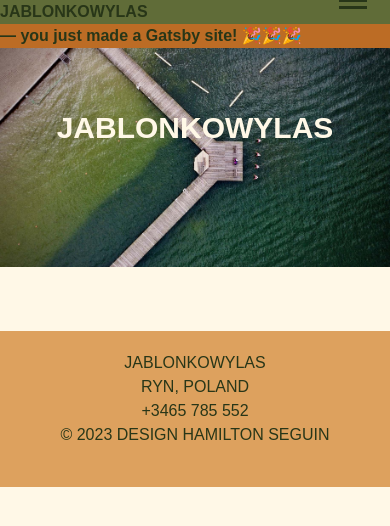
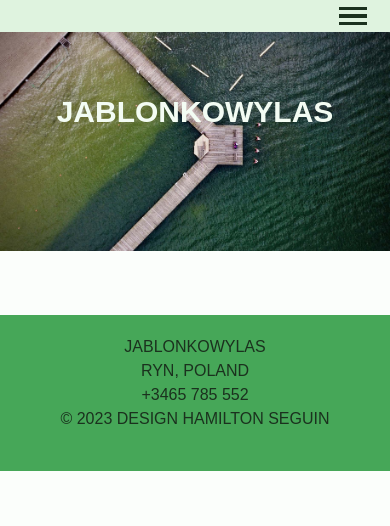
Before and after one commit to hamilton-seguin/jablonkowylas, a Gatsby site: page / in a window 390 px wide. Built offline with nearby package versions, Linux system fonts and the light colour scheme; Gatsby itself is replaced by a stand-in of ours.

Commit message:
implement new color theme

```diff
--- a/src/components/layout/Footer.tsx
+++ b/src/components/layout/Footer.tsx
@@ -7,7 +7,7 @@ export const Footer = () => {
       id="contactUs"
       className="mt-16"
     >
-      <div className="flex flex-col text-center bg-secondary pb-10 pt-5">
+      <div className="flex flex-col text-center bg-grass9 pb-10 pt-5">
         <div className="uppercase">
           <p>JABLONKOWYLAS</p>
           <p>Ryn, Poland</p>
--- a/src/components/layout/Navigation.tsx
+++ b/src/components/layout/Navigation.tsx
@@ -7,30 +7,30 @@ import { MenuContext, menuStateEnum } from "../../utils/context";
 import { Hamburger } from "./Hamburger";
 
 export const Navigation = () => {
-  const { menuState, setMenuState } = useContext(MenuContext);
-
+  const { setMenuState } = useContext(MenuContext);
   const openMenu = () => {
     setMenuState(menuStateEnum.isOpen);
-
   };
-
   const closeMenu = () => {
     setMenuState(menuStateEnum.isClose);
   };
 
-
   return (
-    <nav id="Nav" className="z-10 w-full max-w-[100vw]">
+    <nav id="Nav" className="z-10 w-full max-w-[100vw] bg-grass4 py-4">
       <div className="flex items-center justify-center">
-        <div className="lg:flex flex-1 justify-evenly hidden uppercase">
-          <Link to="/houses-huts" title="Houses & Shacks">Houses & Hut</Link>
-          <Link to="/#" title="Prices & Availability">
+        <div className="lg:flex flex-1 justify-evenly hidden uppercase ">
+          <Link to="/houses-huts" title="Houses & Shacks"
+          className="hover:bg-grass6">Houses & Hut</Link>
+          <Link to="/#" title="Prices & Availability"
+          className="hover:bg-grass6">
           Prices & Availability
           </Link>
-          <Link to="/#" title="Our Neighborhood">
+          <Link to="/#" title="Our Neighborhood"
+          className="hover:bg-grass6">
           Our Neighborhood
           </Link>
-          <Link to="/#" title="Contact us">Contact us</Link>
+          <Link to="/#" title="Contact us"
+          className="hover:bg-grass6">Contact us</Link>
         </div>
         <Hamburger openMenu={openMenu} closeMenu={closeMenu}/>
       </div>
--- a/src/pages/houses-huts.tsx
+++ b/src/pages/houses-huts.tsx
@@ -24,7 +24,7 @@ const Houses: FC<PageProps> = () => {
             <h1 className="text-center lg:col-start-2 font-bold text-4xl lg:px-16 xl:px-[8%] xl:mt-[4vw] my-8 lg:mt-0">
               House & Huts
             </h1>
-            <div className="text-center lg:col-start-2 mx-auto mb-8  xl:mt-[4vw] border-t-[2px] border-secondary w-1/3"></div>
+            <div className="text-center lg:col-start-2 mx-auto mb-8  xl:mt-[4vw] border-t-[2px] border-grass9 w-1/3"></div>
             <h2 className="text-center lg:col-start-2 font-bold text-2xl lg:px-16 xl:px-[8%] mb-8  xl:mt-[4vw]">
               Houses
             </h2>
--- a/src/pages/index.tsx
+++ b/src/pages/index.tsx
@@ -8,17 +8,11 @@ const IndexPage: React.FC<PageProps> = () => {
   return (
     <Layout>
       <main>
-        <div className="flex bg-primary">
-          <h1 className="flex w-full flex-col font-bold">
+        <div className="flex bg-grass3"></div>
+        <div className="relative flex items-center justify-center">
+          <h1 className="absolute z-10 text-3xl md:text-6xl lg:text-8xl font-bold text-background mb-[15%]">
             JABLONKOWYLAS
-            <br />
-            <span className="bg-tertiary">
-              — you just made a Gatsby site! 🎉🎉🎉
-            </span>
           </h1>
-        </div>
-        <div className="relative flex items-center justify-center">
-          <h1 className="absolute z-10 text-3xl md:text-6xl lg:text-8xl font-bold text-background mb-[15%]">JABLONKOWYLAS</h1>
           <StaticImage src="../images/image3.jpg" alt="" />
         </div>
       </main>
--- a/src/styles/global.css
+++ b/src/styles/global.css
@@ -6,10 +6,12 @@
   --hamburger-margin-right: 6vw;
   --animation-timing: 750ms ease;
   --hamburger-height: calc(var(--bar-height) * 3 + var(--hamburger-gap) * 2 + 5px);
+  --color-bg: #fbfefb;
+  --color-text: #1b311e;
 }
 body {
-  background-color: #FFF8E7;
-  color: #283618;
+  background-color: var(--color-bg);
+  color: var(--color-text);
   font-weight: 400
 }
 
@@ -30,7 +32,7 @@ body {
   content: "";
   width: var(--bar-width);
   height: var(--bar-height);
-  background-color: #283618;
+  background-color: var(--color-text);
   transform-origin: right center;
   transition: opacity var(--animation-timing), width var(--animation-timing),
     rotate var(--animation-timing), translate var(--animation-timing);
@@ -56,8 +58,8 @@ body {
 .hamburger-menu:has(input:focus-visible)::before,
 .hamburger-menu:has(input:focus-visible)::after,
 .hamburger-menu input:focus-visible {
-  border: 1px solid #fefae0;
-  box-shadow: 0 0 0 1px #283618;
+  border: 1px solid var(--color-bg);
+  box-shadow: 0 0 0 1px var(--color-text);
 }
 .hamburger-menu input:checked {
   opacity: 0;
--- a/tailwind.config.js
+++ b/tailwind.config.js
@@ -6,11 +6,23 @@ module.exports = {
   ],
   theme: {
     colors: {
-      background: "#fff8e7",
-      font: "#283618",
-      primary: "#606c38",
-      secondary: "#dda15e",
-      tertiary: "#bc6c25",
+      font: "#1b311e",
+      background: "#f3fcf3",
+      grass3: "#dff3df",
+      grass4: "#dff3df", // Hovered UI element background
+      grass5: "#ceebcf", // Active / Selected UI element background
+      grass6: "#b7dfba",
+      grass7: "#97cf9c",
+      grass8: "#65ba75",
+      grass9: "#46a758", // Solid backgrounds
+      grass10: "#3d9a50", // Hovered solid backgrounds
+      grass11: "#297c3b", // Low-contrast text
+      grass12: "#1b311e", // High-contrast text
+      // background: "#fff8e7",
+      // font: "#283618",
+      // primary: "#606c38",
+      // secondary: "#46a758",
+      // tertiary: "#bc6c25",
     },
     fontFamily: {
       sans: ["Roboto Flex", "sans-serif"],
```
Also changed, not shown: src/images/icon.png (added).
